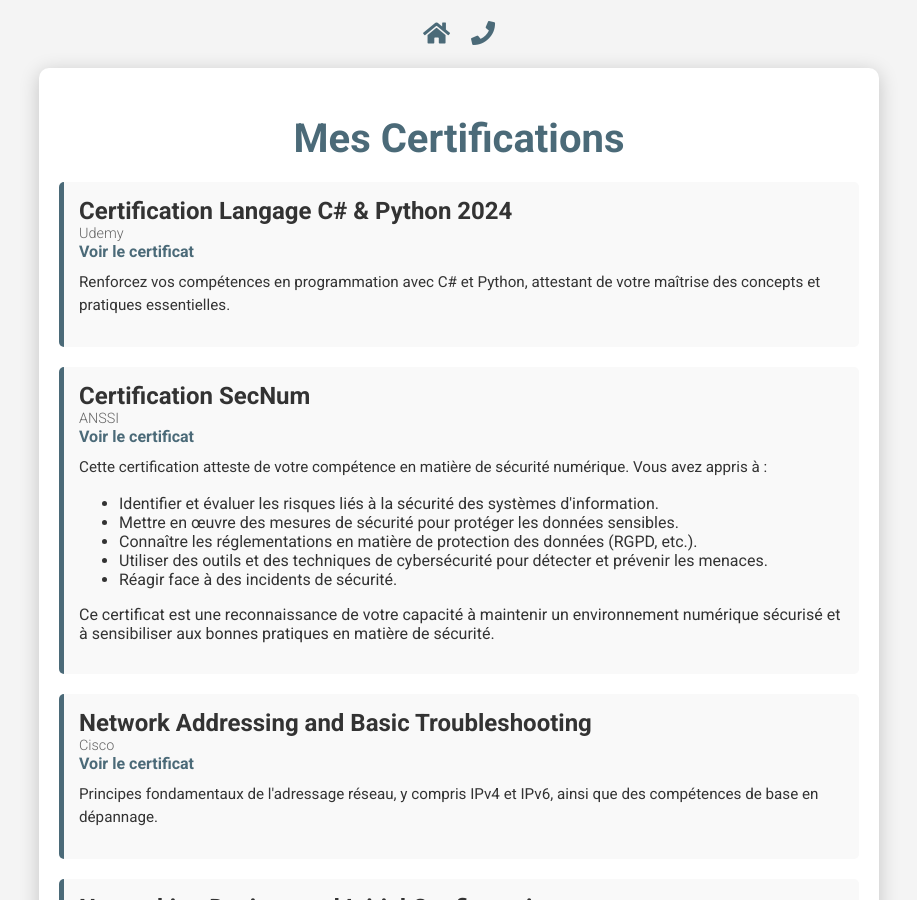
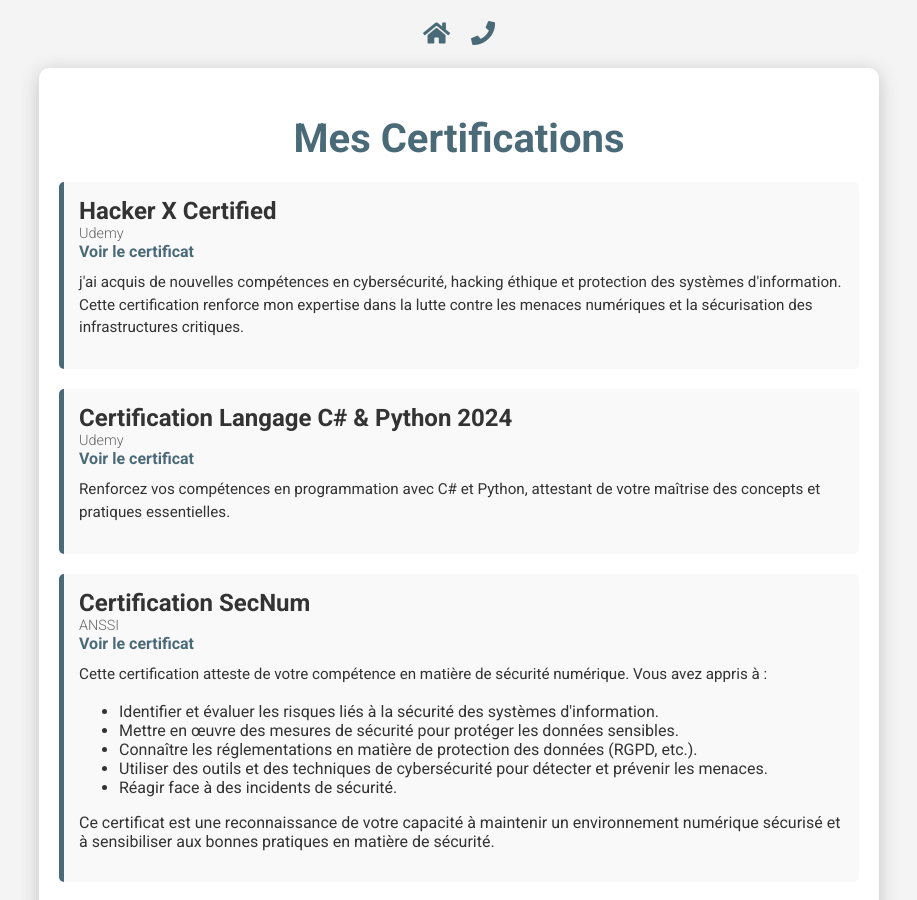
Before and after one commit to Chac93/cv, a Jekyll site: the page div/comp.html, which Jekyll copies as it is, in a window 1280 px wide and 900 px high. Shown: the whole window, without its empty margins (181-1098 px from the left). Built offline with Jekyll 4.4.1, drawn with Linux system fonts in a browser that asks for light colours.

Commit message:
Update comp.html

```diff
--- a/div/comp.html
+++ b/div/comp.html
@@ -119,6 +119,12 @@
     <div class="container">
         <h1>Mes Certifications</h1>
         <div class="certification">
+            <h2>Hacker X Certified</h2>
+            <div class="organization">Udemy</div>
+            <div><a href="https://us-central1-projectx-rs2020.cloudfunctions.net/certificate/file/image/E8qOV43vgsfBUElo9IQsXj3qeZD3/final%20certificate">Voir le certificat</a></div>
+            <p class="details"> j'ai acquis de nouvelles compétences en cybersécurité, hacking éthique et protection des systèmes d'information. Cette certification renforce mon expertise dans la lutte contre les menaces numériques et la sécurisation des infrastructures critiques.</p>
+        </div>
+        <div class="certification">
             <h2>Certification Langage C# & Python 2024</h2>
             <div class="organization">Udemy</div>
             <div><a href="https://www.udemy.com/certificate/UC-568650a0-8409-404a-803a-624116707b7e/">Voir le certificat</a></div>
```
